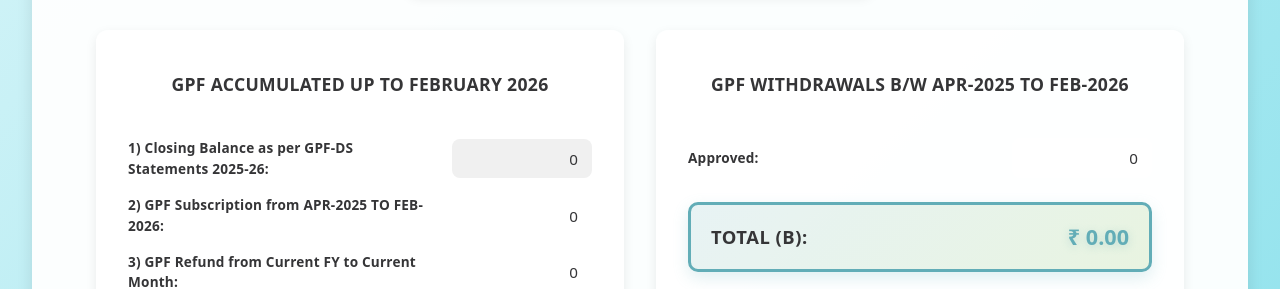
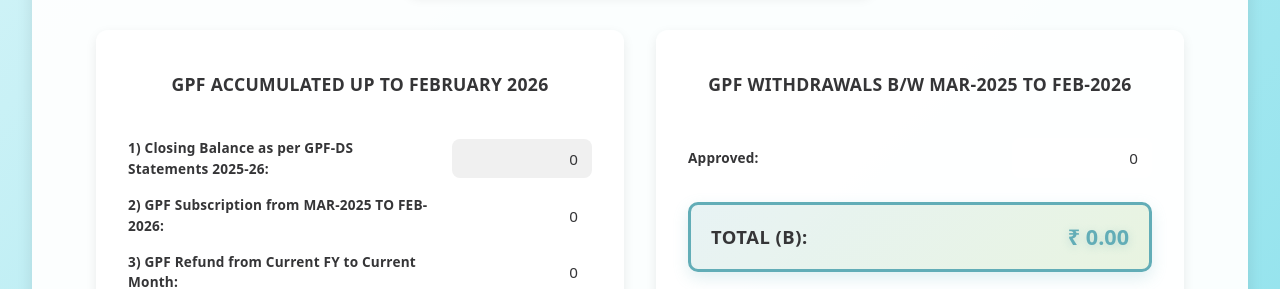
Before and after one commit to Aditya-624/GPF-LoginRegister, a React (Vite) app in the folder drdo-FrontEnd/: page /gpf/user-application in a window 1280 px wide. Shown: the part 486-775 px from the top of the page. Built offline with nearby package versions, Linux system fonts and the light colour scheme; no server answers; sample sign-in values are in the browser's storage.

Commit message:
fix: change GPF subscription range from APR-MAR to MAR-FEB

```diff
--- a/drdo-FrontEnd/src/components/UserApplicationGPF.jsx
+++ b/drdo-FrontEnd/src/components/UserApplicationGPF.jsx
@@ -105,7 +105,7 @@ export default function UserApplicationGPF() {
     const currentMonth = currentTime.getMonth(); // 0-11
     const currentYear = currentTime.getFullYear();
 
-    // Financial year starts in April (month 3)
+    // GPF subscription period: March of startYear to February of endYear
     let startYear, endYear;
     if (currentMonth >= 3) { // April to December
       startYear = currentYear;
@@ -115,11 +115,7 @@ export default function UserApplicationGPF() {
       endYear = currentYear;
     }
 
-    const months = ['JAN', 'FEB', 'MAR', 'APR', 'MAY', 'JUN',
-                    'JUL', 'AUG', 'SEP', 'OCT', 'NOV', 'DEC'];
-    const currentMonthShort = months[currentTime.getMonth()];
-
-    return `APR-${startYear} TO ${currentMonthShort}-${endYear}`;
+    return `MAR-${startYear} TO FEB-${endYear}`;
   };
 
   const getFinancialYears = () => {
```
